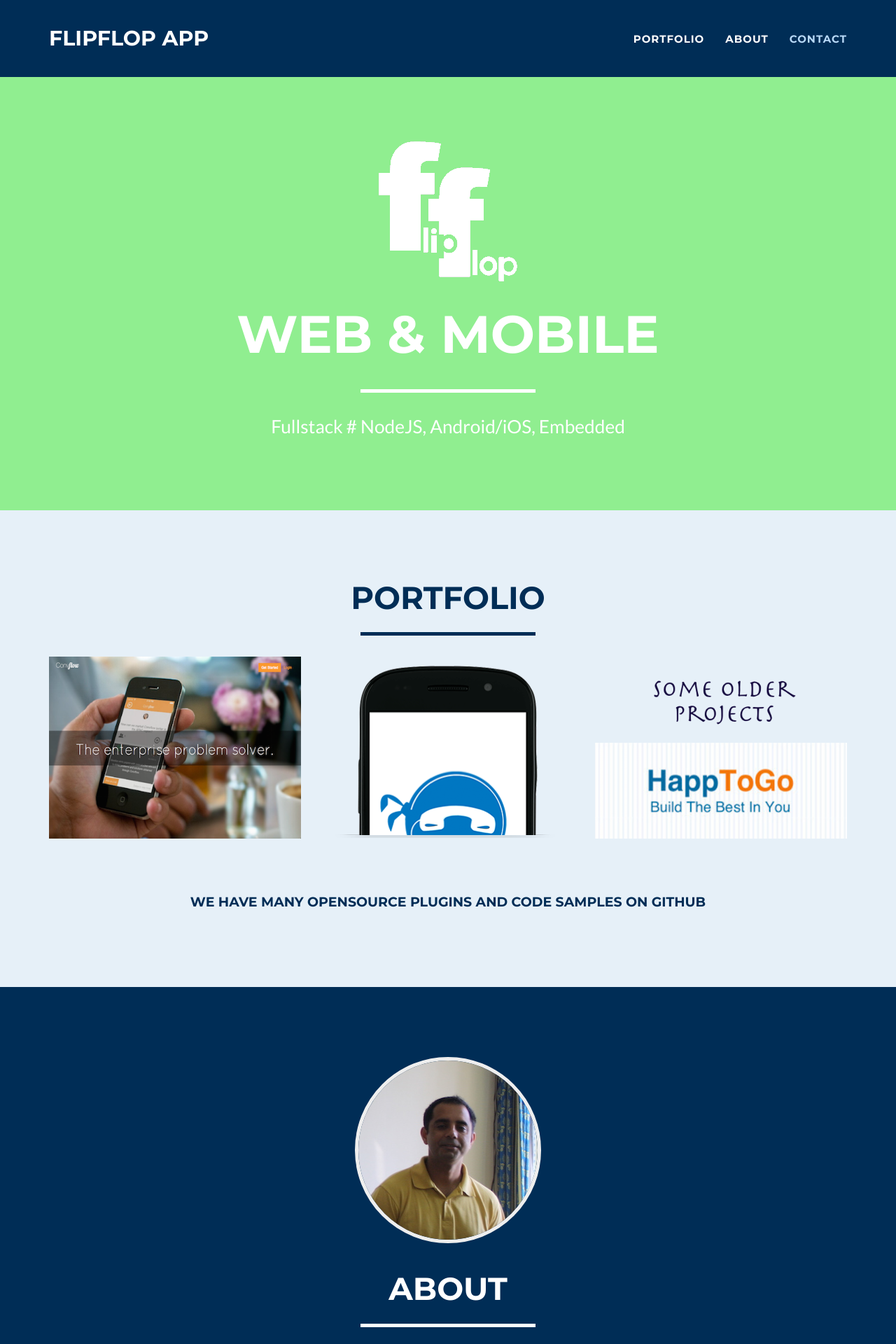
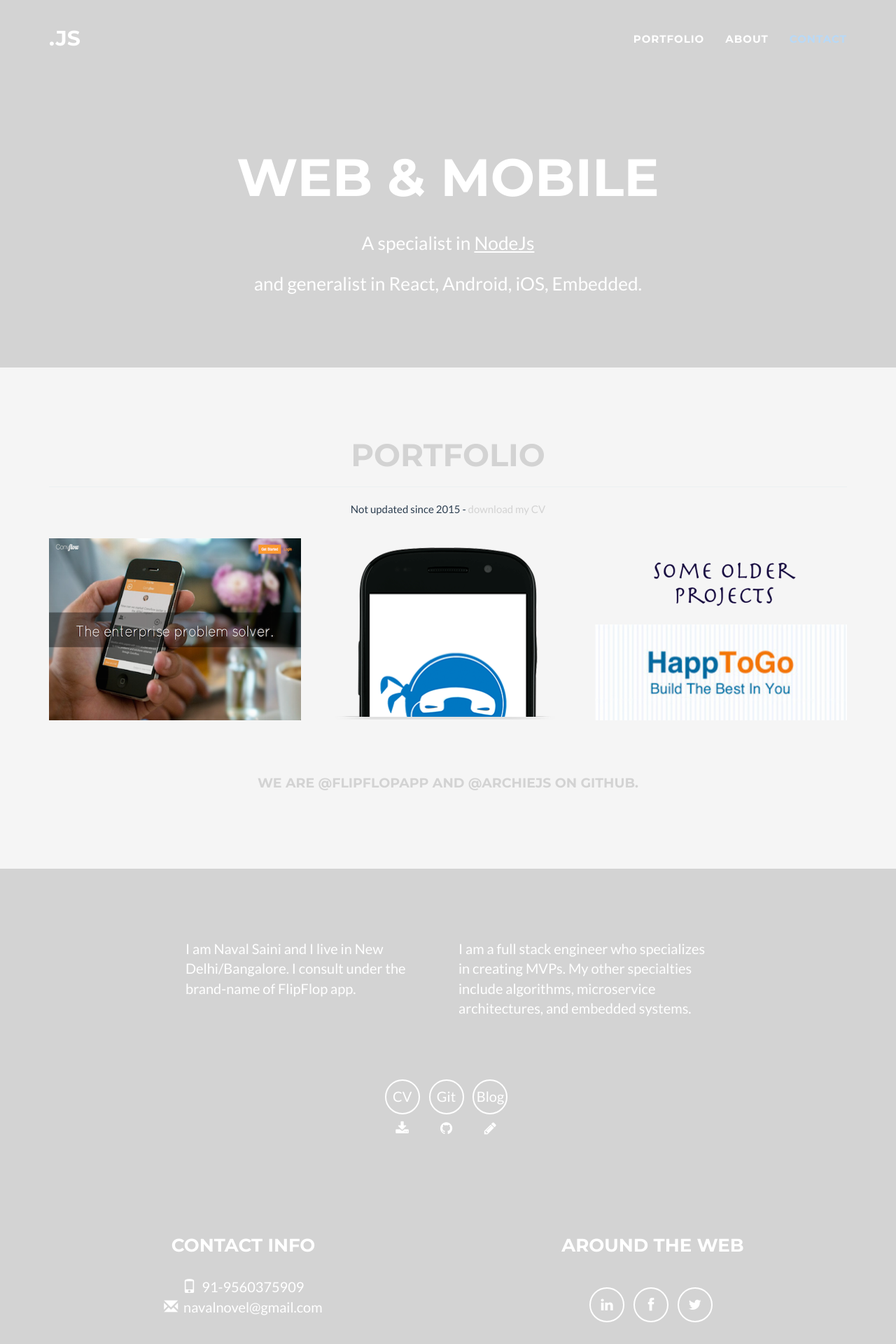
Before and after one commit to flipflopapp/FlipFlop-Website, a PHP site: page / in a window 1280 px wide. Shown: the top 1920 px of the page at 70% size. Run offline with PHP 8.4, Linux system fonts and the light colour scheme; some libraries are stand-ins or nearby versions.

Commit message:
updated profile website

```diff
--- a/css/freelancer.css
+++ b/css/freelancer.css
@@ -1,6 +1,6 @@
 body {
     overflow-x: hidden;
-    background: #e6f0f8;
+    background: whitesmoke;
 }
 
 p {
@@ -29,7 +29,7 @@ h6 {
     text-transform: uppercase;
     font-family: Montserrat,"Helvetica Neue",Helvetica,Arial,sans-serif;
     font-weight: 700;
-    color: #002d56;
+    color: lightgray;
 }
 h3{
 	color: #fff;
@@ -39,31 +39,31 @@ h3{
 	color: #fff;
 }
 .navbar-default .navbar-toggle {
-	background: #002d56;
+	background: lightgray;
 	border: solid 1px #fff;
 }
 .navbar-default .navbar-toggle:hover, .navbar-default .navbar-toggle:focus {
-	background: lightgreen;
-	border: solid 1px #002d56;
+	background: lightgray;
+	border: solid 1px lightgray;
 }
 
 .scroll-top .btn{
-	background: #002d56;
+	background: lightgray;
 	border: solid 1px #fff;
 }
 
 .btn-success:hover, .btn-success:focus {
-	background: #002d56;
+	background: lightgray;
 	border: solid 1px #fff;
 }
 .btn-lg, .btn-group-lg>.btn {
-	background: lightgreen;
-		border: solid 1px lightgreen;
+	background: lightgray;
+		border: solid 1px lightgray;
 
 }
 hr.star-light,
 hr.star-primary {
-    margin: 25px auto 30px;
+    margin: 40px auto 40px;
     padding: 0;
     max-width: 250px;
     border: 0;
@@ -88,11 +88,16 @@ hr.star-light {
 
 hr.star-light:after {
     color: #fff;
-    background-color: lightgreen;
+    background-color: lightgray;
 }
+
+.empty:after {
+    content: "";
+}
+
 #about hr.star-light:after {
     color: #fff;
-    background-color: #002d56;
+    background-color: lightgray;
 }
 
 #about img {
@@ -100,12 +105,12 @@ hr.star-light:after {
 	border: solid #eee 5px;
 }
 hr.star-primary {
-    border-color: #002d56;
+    border-color: lightgray;
 }
 
 hr.star-primary:after {
-    color: #002d56;
-    background-color: #e6f0f8;
+    color: lightgray;
+    background-color: whitesmoke;
 }
 
 .img-centered {
@@ -115,7 +120,7 @@ hr.star-primary:after {
 header {
     text-align: center;
     color: #fff;
-    background: lightgreen;
+    background: lightgray;
 }
 
 header .container {
@@ -183,11 +188,9 @@ header .intro-text .skills {
     text-transform: uppercase;
     font-family: Montserrat,"Helvetica Neue",Helvetica,Arial,sans-serif;
     font-weight: 700;
-    background: #002d56;
-    border-bottom: solid lightgreen 5px;
+    background: lightgray;
 }
 .navbar-fixed-top.navbar-shrink{
-	border-bottom: solid lightgreen 2px;
 }
 .navbar a:focus {
     outline: 0;
@@ -238,7 +241,7 @@ section h2 {
 
 section.success {
     color: #fff;
-    background: #002d56;
+    background: lightgray;
 
 }
 
--- a/index.html
+++ b/index.html
@@ -41,7 +41,7 @@
                     <span class="icon-bar"></span>
                 </button>
                 <a class="navbar-brand" href="#page-top">
-                    FlipFlop App
+                    .js
                 </a>
             </div>
 
@@ -72,10 +72,13 @@
             <div class="row">
                 <div class="col-lg-12">
                     <div class="intro-text">
-                        <img class="img-responsive" src="img/fflogo.png" alt="">
                         <span class="name">Web & Mobile</span>
-                        <hr class="star-light">
-                        <span class="skills">Fullstack # NodeJS, Android/iOS, Embedded</span>
+                        <br/>
+                        <span class="skills">A specialist in <u>NodeJs</u></span>
+                        <br/><br/>
+                        <span class="skills">and generalist in React, Android, iOS, Embedded.</span>
+                        <!--hr class="star-light">
+                        <img class="img-responsive" src="img/fflogo.png" alt=""-->
                     </div>
                 </div>
             </div>
@@ -87,7 +90,14 @@
             <div class="row">
                 <div class="col-lg-12 text-center">
                     <h2>Portfolio</h2>
-                    <hr class="star-primary">
+                    <hr/>
+                </div>
+            </div>
+            <div class="row">
+                <div class="col-sm-12 text-center portfolio-item">
+                    <span>Not updated since 2015 -
+                        <a target='_blank' href="files/NavalCV_short.pdf">download my CV</a>
+                    </span>
                 </div>
             </div>
             <div class="row">
@@ -125,7 +135,7 @@
              <div class="col-lg-12 text-center" style='margin-top:40px'>
                 <h4>
                     <a target='_blank' href="http://www.github.com/flipflopapp">
-                        We have many opensource plugins and code samples on Github
+                        We are @flipflopapp and @archiejs on github.
                     </a>
                 </h4>
             </div>
@@ -134,13 +144,13 @@
 
     <section class="success" id="about">
         <div class="container">
-            <div class="row">
+            <!--div class="row">
                 <div class="col-lg-12 text-center">
                     <img src="img/naval.png" alt="Naval Saini" class="img-responsive img-circle align-center">
                     <h2>About</h2>
                     <hr class="star-light">
                 </div>
-            </div>
+            </div--!>
             <div class="row">
                 <div class="col-lg-4 col-lg-offset-2">
                     <p>
@@ -156,60 +166,17 @@
                 <div class="col-lg-12 text-center" style='margin-top:40px'>
                     <h3></h3>
                     <ul class="list-inline">
+                        <li><a target='_blank' href="files/NavalCV_short.pdf" class="btn-social btn-outline">CV<i class="fa fa-fw fa-download"></i></a>
+                        </li>
                         <li><a target='_blank' href="http://www.github.com/flipflopapp" class="btn-social btn-outline">Git<i class="fa fa-fw fa-github"></i></a>
                         </li>
                         <li><a target='_blank' href="https://medium.com/engineering-notes" class="btn-social btn-outline">Blog<i class="fa fa-fw fa-pencil"></i></a>
-                        </li>
-                        <li><a target='_blank' href="files/NavalCV_short.pdf" class="btn-social btn-outline">CV<i class="fa fa-fw fa-download"></i></a>
                         </li>
                     </ul>
                 </div>
             </div>
         </div>
     </section>
-
-    <!--section id="contact">
-        <div class="container">
-            <div class="row">
-                <div class="col-lg-12 text-center">
-                    <h2>Contact Me</h2>
-                    <hr class="star-primary">
-                </div>
-            </div>
-
-            <div class="row">
-                <div class="col-lg-8 col-lg-offset-2">
-
-                     <form name="enq" method="post" action="email/" onsubmit="return validation();">
-                        <div class="row">
-                            <div class="form-group col-xs-12 floating-label-form-group">
-                                <label for="name">Name</label>
-                                <input class="form-control" type="text" name="name" placeholder="Name">
-                            </div>
-                        </div>
-                        <div class="row">
-                            <div class="form-group col-xs-12 floating-label-form-group">
-                                <label for="email">Email Address</label>
-                                <input class="form-control" type="email" name="email" placeholder="Email Address">
-                            </div>
-                        </div>
-                        <div class="row">
-                            <div class="form-group col-xs-12 floating-label-form-group">
-                                <label for="message">Message</label>
-                                <textarea placeholder="Message" name="message" class="form-control" rows="5"></textarea>
-                            </div>
-                        </div>
-                        <br>
-                        <div class="row">
-                            <div class="form-group col-xs-12">
-                                <button type="submit" class="btn btn-lg btn-success">Send</button>
-                            </div>
-                        </div>
-                    </form>
-                </div>
-            </div>
-        </div>
-    </section-->
 
     <footer class="text-center" id='contactinfo'>
         <div class="footer-above">
@@ -240,7 +207,7 @@
             <div class="container">
                 <div class="row">
                     <div class="col-lg-12">
-                        Available for Remote Work after June, 2016
+                        Available for work starting October, 2016
                     </div>
                 </div>
             </div>
```
Also changed, not shown: other parts of css/freelancer.css (+13 -13 lines).
